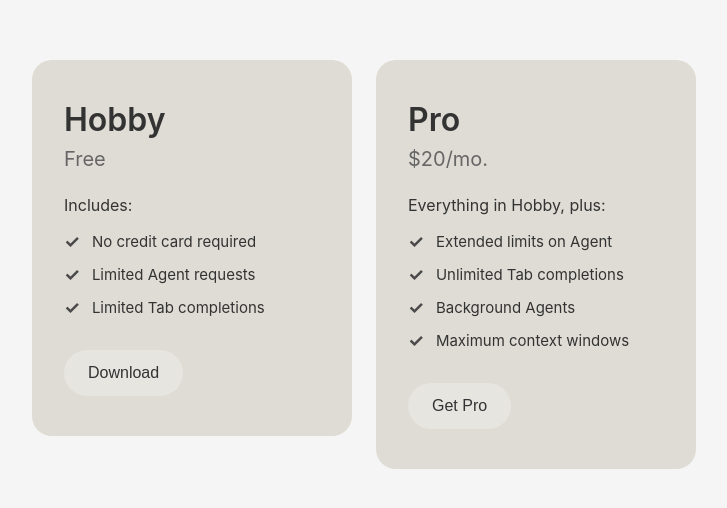
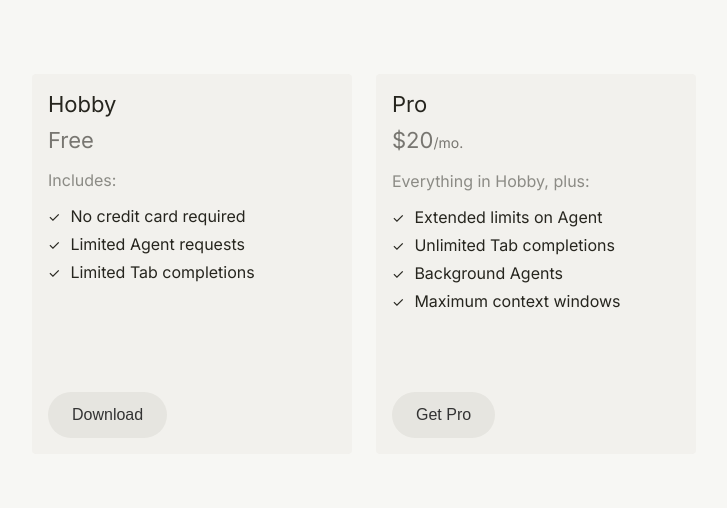
Before and after one commit to Peyton-Ashcraft/First-Git-Cool-Project, a plain HTML site: page index.html in a window 1280 px wide. Shown: the part 136-644 px from the top of the page, without its empty margins (276-1003 px from the left). Drawn offline with Linux system fonts and the light colour scheme.

Commit message:
Styled UI Card
Updated the style and layout of the cards to match Cursor.

```diff
--- a/index.html
+++ b/index.html
@@ -4,13 +4,19 @@
     <meta charset="UTF-8">
     <meta name="viewport" content="width=device-width, initial-scale=1.0">
     <title>Pricing Plans</title>
+    <link rel="preconnect" href="https://fonts.googleapis.com">
+    <link rel="preconnect" href="https://fonts.gstatic.com" crossorigin>
+    <link href="https://fonts.googleapis.com/css2?family=Inter:wght@400;500;600&display=swap" rel="stylesheet">
     <link rel="stylesheet" href="styles.css">
 </head>
 <body>
     <div class="cards-container">
         <div class="card">
-            <h1 class="card-title">Hobby</h1>
-            <p class="card-price">Free</p>
+            <h3 class="card-title">Hobby</h3>
+            <div class="card-top">
+                <p class="card-price">
+                    <span class="card-price-amount">Free</span>
+                </p>
                 <div class="card-content">
                     <p class="includes-text">Includes:</p>
                     <ul class="features-list">
@@ -28,11 +34,18 @@
                         </li>
                     </ul>
                 </div>
+            </div>
+            <div class="card-cta">
                 <button class="download-button">Download</button>
             </div>
+        </div>
         <div class="card">
-            <h1 class="card-title">Pro</h1>
-            <p class="card-price">$20/mo.</p>
+            <h3 class="card-title">Pro</h3>
+            <div class="card-top">
+                <p class="card-price">
+                    <span class="card-price-amount">$20</span>
+                    <span class="card-price-period">/mo.</span>
+                </p>
                 <div class="card-content">
                     <p class="includes-text">Everything in Hobby, plus:</p>
                     <ul class="features-list">
@@ -54,7 +67,10 @@
                         </li>
                     </ul>
                 </div>
+            </div>
+            <div class="card-cta">
                 <button class="download-button">Get Pro</button>
+            </div>
         </div>
     </div>
 </body>
--- a/styles.css
+++ b/styles.css
@@ -5,8 +5,8 @@
 }
 
 body {
-    font-family: -apple-system, BlinkMacSystemFont, 'Segoe UI', Roboto, Oxygen, Ubuntu, Cantarell, sans-serif;
-    background-color: #f5f5f5;
+    font-family: 'Inter', -apple-system, BlinkMacSystemFont, 'Segoe UI', Roboto, sans-serif;
+    background-color: #f7f7f4;
     display: flex;
     justify-content: center;
     align-items: center;
@@ -24,24 +24,54 @@ body {
 }
 
 .card {
-    background-color: #dedcd4;
-    border-radius: 20px;
-    padding: 40px 32px;
+    background-color: #f2f1ed;
+    border-radius: 4px;
+    padding: 16px;
     width: 320px;
     flex-shrink: 0;
+    min-height: 380px;
+    display: flex;
+    flex-direction: column;
+}
+
+.card-top {
+    display: flex;
+    flex-direction: column;
+}
+
+.card-cta {
+    margin-top: auto;
 }
 
 .card-title {
-    font-size: 32px;
-    font-weight: 600;
-    color: #333;
+    font-size: 22px;
+    line-height: 28px;
+    font-weight: 400;
+    color: #26251E;
     margin-bottom: 8px;
 }
 
 .card-price {
     font-size: 20px;
-    color: #666;
-    margin-bottom: 24px;
+    line-height: 28px;
+    font-weight: 400;
+    color: rgba(38, 37, 30, 0.6);
+    display: inline-flex;
+    align-items: baseline;
+}
+
+.card-price-amount {
+    font-size: 22px;
+    line-height: 28px;
+    font-weight: 400;
+    color: rgba(38, 37, 30, 0.6);
+}
+
+.card-price-period {
+    font-size: 14px;
+    line-height: 24px;
+    font-weight: 400;
+    color: rgba(38, 37, 30, 0.6);
 }
 
 .card-content {
@@ -50,8 +80,8 @@ body {
 
 .includes-text {
     font-size: 16px;
-    color: #333;
-    margin-bottom: 16px;
+    color: rgba(38, 37, 30, 0.5);
+    margin: 16px 0px;
 }
 
 .features-list {
@@ -62,16 +92,16 @@ body {
 .features-list li {
     display: flex;
     align-items: center;
-    margin-bottom: 12px;
-    font-size: 15px;
-    color: #333;
+    margin-bottom: 8px;
+    font-size: 16px;
+    color: #26251E;
 }
 
 .checkmark {
-    color: #4a4a4a;
-    font-size: 18px;
-    margin-right: 12px;
-    font-weight: bold;
+    color: #26251E;
+    font-size: 14px;
+    margin-right: 10px;
+    font-weight: regular;
 }
 
 .download-button {
```
Lines whose indentation alone changed are shown as unchanged.
